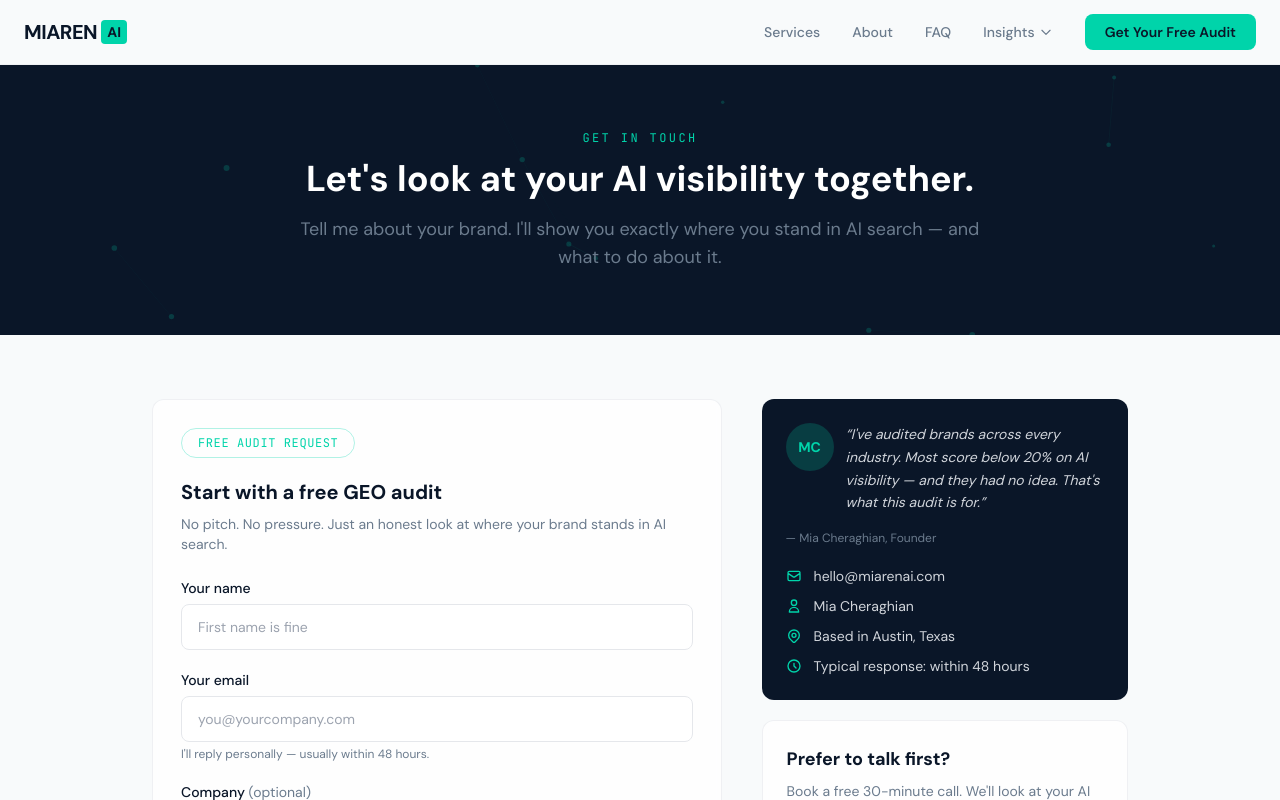
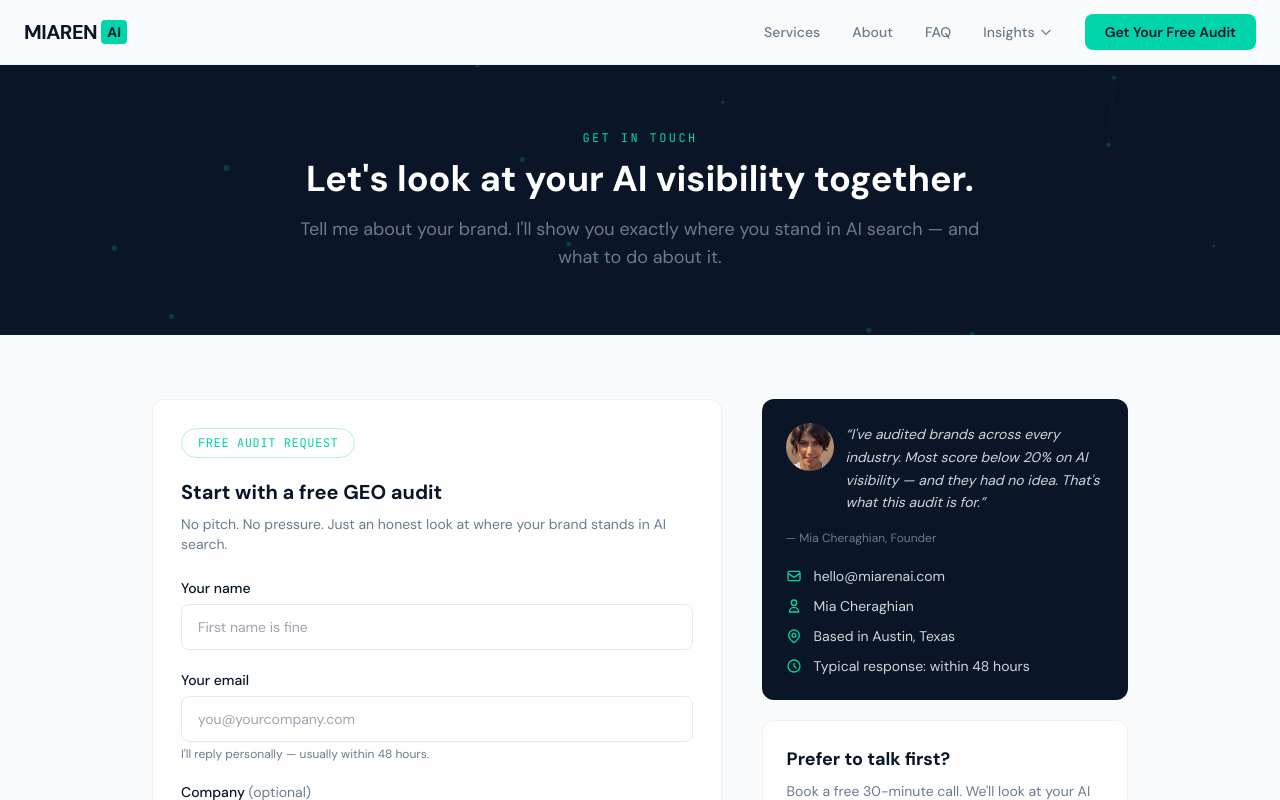
Before and after one commit to miac-design/miarenai, a Next.js app: page /contact in a window 1280 px wide. Shown: the top 800 px of the page. Built offline with nearby package versions, Linux system fonts and the light colour scheme.

Commit message:
replace MC avatar with profile photo on contact page

```diff
--- a/app/contact/page.tsx
+++ b/app/contact/page.tsx
@@ -1,5 +1,6 @@
 import type { Metadata } from "next";
 import Link from "next/link";
+import Image from "next/image";
 import ContactForm from "@/components/ContactForm";
 import NodeNetwork from "@/components/NodeNetwork";
 
@@ -43,7 +44,13 @@ export default function ContactPage() {
             <div className="md:col-span-2 space-y-5">
               <div className="bg-navy rounded-xl p-6">
                 <div className="flex items-start gap-3 mb-4">
-                  <div className="w-12 h-12 rounded-full bg-teal/20 flex items-center justify-center text-teal text-sm font-bold shrink-0">MC</div>
+                  <Image
+                    src="/mia-cheraghian.png"
+                    alt="Mia Cheraghian, Founder of Miaren AI"
+                    width={48}
+                    height={48}
+                    className="rounded-full object-cover w-12 h-12 shrink-0"
+                  />
                   <p className="text-sm text-gray-300 italic leading-relaxed">
                     &ldquo;I&apos;ve audited brands across every industry. Most score below 20% on AI visibility — and they had no idea. That&apos;s what this audit is for.&rdquo;
                   </p>
```
